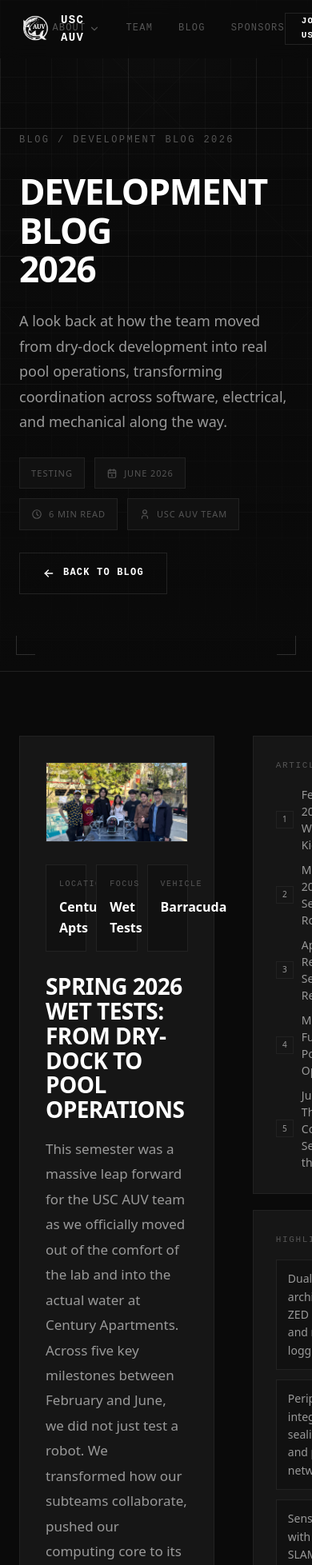
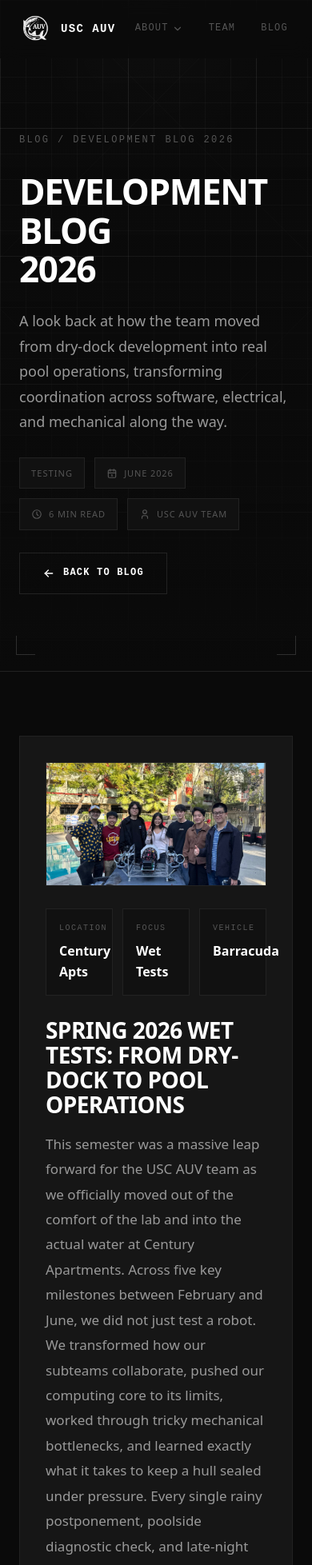
Before and after one commit to usc-robosub/usc-robosub.github.io, a Next.js app: page /blog/development in a window 390 px wide. Shown: the top 1957 px of the page at 80% size. Built offline with nearby package versions, Linux system fonts and the light colour scheme.

Commit message:
Fix mobile layout: collapse blog grid on small screens, stop navbar logo overlap

```diff
--- a/src/app/globals.css
+++ b/src/app/globals.css
@@ -807,6 +807,21 @@
   }
 }
 
+/* Blog article + sidebar layout: 1.2/0.8 on desktop, stacked on mobile */
+.blog-layout-grid {
+  display: grid;
+  grid-template-columns: 1.2fr 0.8fr;
+  gap: 48px;
+  align-items: start;
+}
+
+@media (max-width: 1024px) {
+  .blog-layout-grid {
+    grid-template-columns: 1fr;
+    gap: 40px;
+  }
+}
+
 /* Hero status bar responsive */
 @media (max-width: 768px) {
   .hero-status-bar {
--- a/src/components/blog/BlogPostArticle.tsx
+++ b/src/components/blog/BlogPostArticle.tsx
@@ -252,15 +252,7 @@
 
         <section className="section">
           <div className="container">
-            <div
-              style={{
-                display: "grid",
-                gridTemplateColumns: "1.2fr 0.8fr",
-                gap: "48px",
-                alignItems: "start",
-              }}
-              className="hero-grid"
-            >
+            <div className="blog-layout-grid">
               <article
                 style={{
                   background: "var(--bg-card)",
--- a/src/components/layout/Navbar.tsx
+++ b/src/components/layout/Navbar.tsx
@@ -88,6 +88,8 @@
                 gap: "12px",
                 textDecoration: "none",
                 color: "inherit",
+                flexShrink: 0,
+                marginRight: "24px",
               }}
             >
               <Image
@@ -95,7 +97,7 @@
                 alt="USC AUV Logo"
                 width={40}
                 height={40}
-                style={{ filter: "invert(1)" }}
+                style={{ filter: "invert(1)", flexShrink: 0 }}
               />
               <span
                 style={{
@@ -103,6 +105,7 @@
                   fontWeight: 600,
                   fontSize: "14px",
                   letterSpacing: "0.1em",
+                  whiteSpace: "nowrap",
                 }}
               >
                 USC AUV
```
